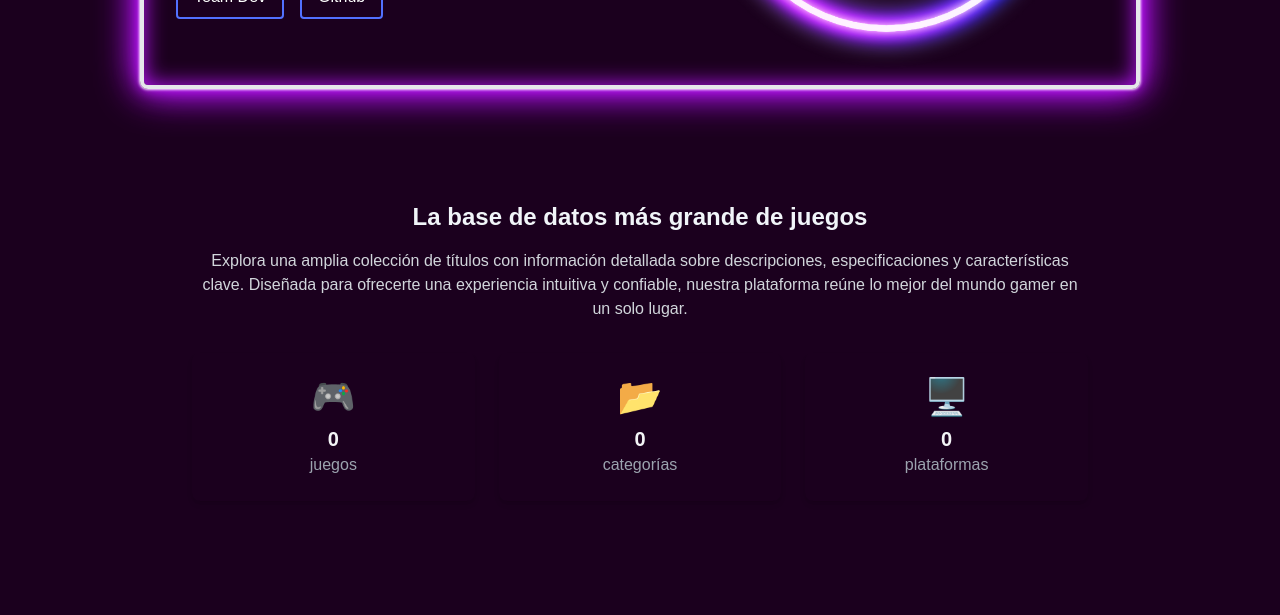
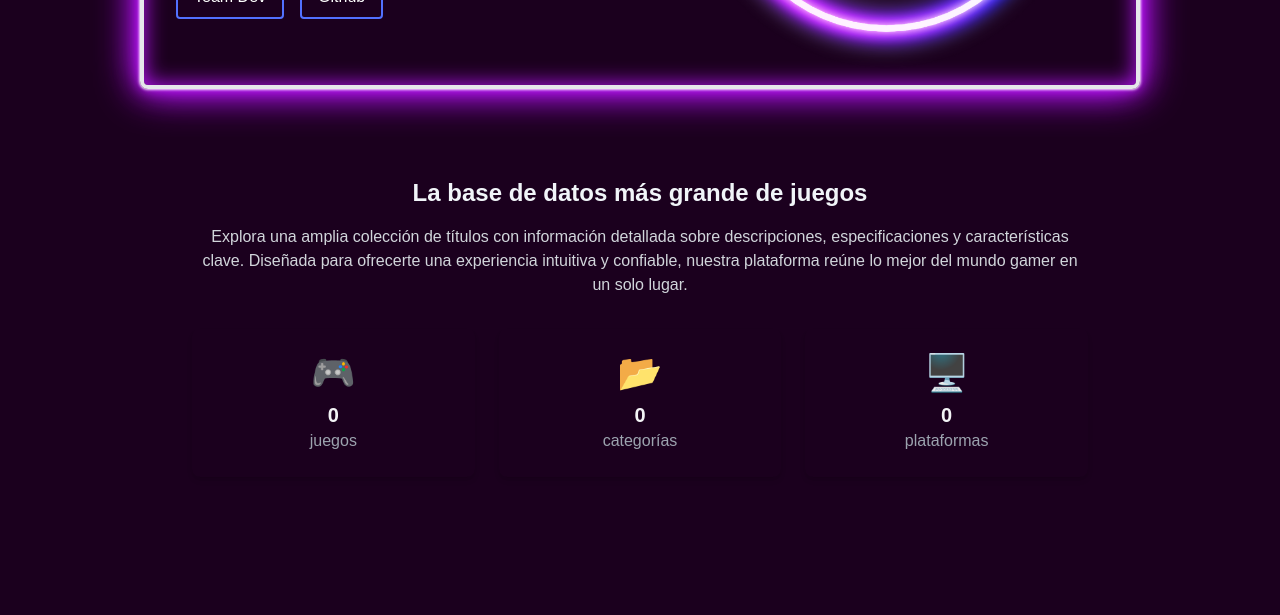
Before and after one commit to SebastienLeger02/GSL_Team_App, a Vue app: page / in a window 1280 px wide. Shown: the part 1520-2135 px from the top of the page. Built offline with nearby package versions, Linux system fonts and the light colour scheme; no server answers; a web font is replaced by a local one.

Commit message:
GameDatabase

```diff
--- a/src/components/GameDatabaseOverview.vue
+++ b/src/components/GameDatabaseOverview.vue
@@ -1,5 +1,5 @@
 <template>
-  <section class="text-center py-16 bg-color-thirty text-slate-100">
+  <section class="text-center py-10 mt-5 bg-color-thirty text-slate-100">
     <h1 class="text-2xl font-bold mb-4">
       La base de datos más grande de juegos
     </h1>
```
